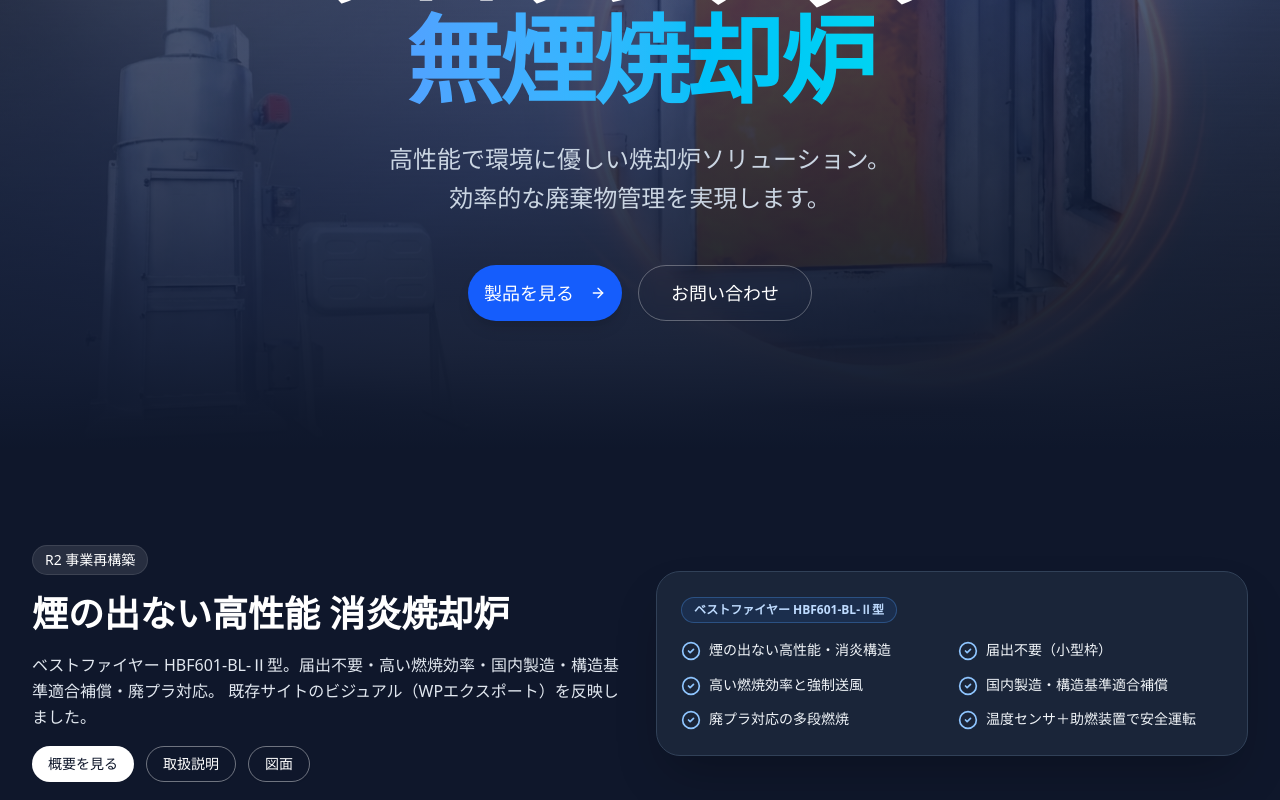
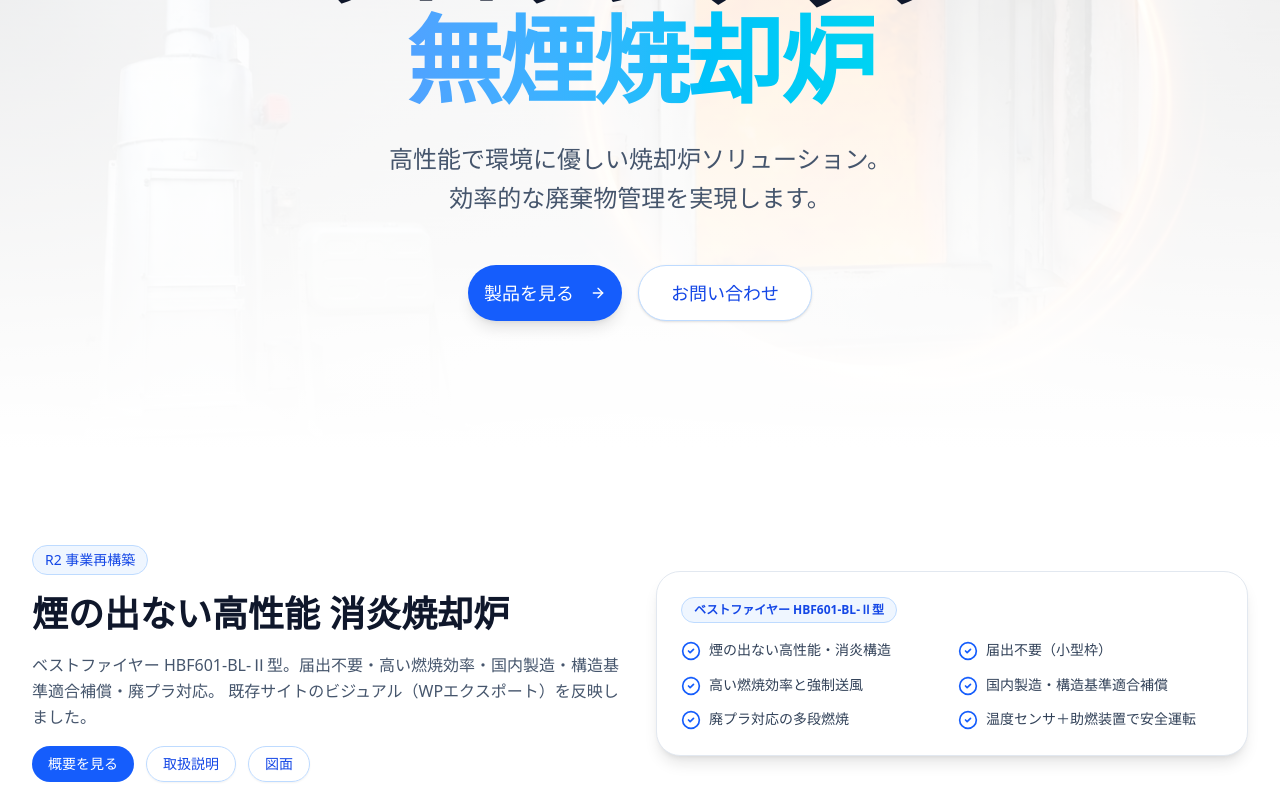
Before and after one commit to rnrnstar2/ProOneTech, a Next.js app: page / in a window 1280 px wide. Shown: the part 340-1140 px from the top of the page. Built offline with nearby package versions, Linux system fonts and the light colour scheme.

Commit message:
Light theme pass across pages

```diff
--- a/src/app/globals.css
+++ b/src/app/globals.css
@@ -46,37 +46,37 @@
 
 :root {
   --radius: 0.625rem;
-  --background: oklch(1 0 0);
-  --foreground: oklch(0.145 0 0);
+  --background: oklch(0.99 0.01 95);
+  --foreground: oklch(0.22 0.02 270);
   --card: oklch(1 0 0);
-  --card-foreground: oklch(0.145 0 0);
+  --card-foreground: oklch(0.22 0.02 270);
   --popover: oklch(1 0 0);
-  --popover-foreground: oklch(0.145 0 0);
-  --primary: oklch(0.205 0 0);
-  --primary-foreground: oklch(0.985 0 0);
-  --secondary: oklch(0.97 0 0);
-  --secondary-foreground: oklch(0.205 0 0);
-  --muted: oklch(0.97 0 0);
-  --muted-foreground: oklch(0.556 0 0);
-  --accent: oklch(0.97 0 0);
-  --accent-foreground: oklch(0.205 0 0);
-  --destructive: oklch(0.577 0.245 27.325);
-  --border: oklch(0.922 0 0);
-  --input: oklch(0.922 0 0);
-  --ring: oklch(0.708 0 0);
-  --chart-1: oklch(0.646 0.222 41.116);
-  --chart-2: oklch(0.6 0.118 184.704);
-  --chart-3: oklch(0.398 0.07 227.392);
-  --chart-4: oklch(0.828 0.189 84.429);
-  --chart-5: oklch(0.769 0.188 70.08);
-  --sidebar: oklch(0.985 0 0);
-  --sidebar-foreground: oklch(0.145 0 0);
-  --sidebar-primary: oklch(0.205 0 0);
-  --sidebar-primary-foreground: oklch(0.985 0 0);
-  --sidebar-accent: oklch(0.97 0 0);
-  --sidebar-accent-foreground: oklch(0.205 0 0);
-  --sidebar-border: oklch(0.922 0 0);
-  --sidebar-ring: oklch(0.708 0 0);
+  --popover-foreground: oklch(0.22 0.02 270);
+  --primary: oklch(0.62 0.16 255); /* ブルー系 */
+  --primary-foreground: oklch(0.99 0.01 95);
+  --secondary: oklch(0.96 0.02 95);
+  --secondary-foreground: oklch(0.25 0.02 270);
+  --muted: oklch(0.95 0.01 95);
+  --muted-foreground: oklch(0.45 0.02 270);
+  --accent: oklch(0.96 0.02 240);
+  --accent-foreground: oklch(0.2 0.03 270);
+  --destructive: oklch(0.63 0.2 25);
+  --border: oklch(0.9 0.01 95);
+  --input: oklch(0.9 0.01 95);
+  --ring: oklch(0.62 0.16 255);
+  --chart-1: oklch(0.72 0.18 255);
+  --chart-2: oklch(0.68 0.12 180);
+  --chart-3: oklch(0.58 0.1 40);
+  --chart-4: oklch(0.8 0.15 110);
+  --chart-5: oklch(0.75 0.12 320);
+  --sidebar: oklch(0.99 0.01 95);
+  --sidebar-foreground: oklch(0.22 0.02 270);
+  --sidebar-primary: oklch(0.62 0.16 255);
+  --sidebar-primary-foreground: oklch(0.99 0.01 95);
+  --sidebar-accent: oklch(0.95 0.01 95);
+  --sidebar-accent-foreground: oklch(0.22 0.02 270);
+  --sidebar-border: oklch(0.9 0.01 95);
+  --sidebar-ring: oklch(0.62 0.16 255);
 }
 
 
--- a/src/app/page.tsx
+++ b/src/app/page.tsx
@@ -45,7 +45,7 @@ export default function Home() {
   return (
     <div className="flex flex-col min-h-screen">
       {/* ヒーローセクション */}
-      <section className="relative overflow-hidden bg-gradient-to-br from-slate-900 via-blue-900 to-slate-900 py-16 sm:py-24 lg:py-32">
+      <section className="relative overflow-hidden bg-gradient-to-br from-blue-50 via-white to-white py-16 sm:py-24 lg:py-32">
         <div className="absolute inset-0">
           <img
             src="/images/generated_image_030def62-c154-47b3-9d54-89e0c0fa2532.png"
@@ -53,17 +53,17 @@ export default function Home() {
             className="h-full w-full object-cover opacity-40 scale-105"
           />
         </div>
-        <div className="absolute inset-0 bg-gradient-to-b from-transparent via-slate-900/50 to-slate-900"></div>
+        <div className="absolute inset-0 bg-gradient-to-b from-white/60 via-white/80 to-white"></div>
         <div className="container relative z-10 flex flex-col items-center text-center">
           <div className="inline-flex items-center gap-2 rounded-full bg-blue-600/20 px-4 py-2 backdrop-blur-sm mb-4 sm:mb-6 border border-blue-400/30">
             <Flame className="h-4 w-4 text-blue-400" />
             <span className="text-sm font-medium text-blue-400">最新の無煙焼却技術</span>
           </div>
-          <h1 className="text-4xl font-extrabold tracking-tight text-white sm:text-5xl md:text-6xl lg:text-7xl xl:text-8xl max-w-4xl px-4">
+          <h1 className="text-4xl font-extrabold tracking-tight text-slate-900 sm:text-5xl md:text-6xl lg:text-7xl xl:text-8xl max-w-4xl px-4">
             {siteInfo.brand} <br />
             <span className="bg-gradient-to-r from-blue-400 to-cyan-400 bg-clip-text text-transparent">無煙焼却炉</span>
           </h1>
-          <p className="mt-6 sm:mt-8 max-w-2xl text-lg sm:text-xl md:text-2xl text-slate-300 leading-relaxed px-4">
+          <p className="mt-6 sm:mt-8 max-w-2xl text-lg sm:text-xl md:text-2xl text-slate-600 leading-relaxed px-4">
             高性能で環境に優しい焼却炉ソリューション。<br />
             効率的な廃棄物管理を実現します。
           </p>
@@ -73,7 +73,7 @@ export default function Home() {
                 製品を見る <ArrowRight className="ml-2 h-5 w-5" />
               </Link>
             </Button>
-            <Button variant="outline" size="lg" className="bg-transparent text-white border-white/30 hover:bg-white/10 text-lg px-8 h-14 rounded-full backdrop-blur-sm" asChild>
+            <Button variant="outline" size="lg" className="bg-white text-blue-700 border-blue-200 hover:bg-blue-50 text-lg px-8 h-14 rounded-full shadow-sm" asChild>
               <Link href="/#contact">お問い合わせ</Link>
             </Button>
           </div>
@@ -81,34 +81,34 @@ export default function Home() {
       </section>
 
       {/* 事業再構築セクション（WP「TOP」より） */}
-      <section className="section-py bg-slate-900 text-white">
+      <section className="section-py bg-white text-slate-900">
         <div className="container">
           <div className="grid gap-8 lg:grid-cols-2 items-center">
             <div className="space-y-4">
-              <div className="inline-flex items-center gap-2 rounded-full bg-white/10 px-3 py-1 text-sm border border-white/10">
+              <div className="inline-flex items-center gap-2 rounded-full bg-blue-50 px-3 py-1 text-sm border border-blue-200 text-blue-700">
                 R2 事業再構築
               </div>
               <h2 className="text-3xl sm:text-4xl font-extrabold leading-tight">
                 煙の出ない高性能 消炎焼却炉
               </h2>
-              <p className="text-slate-200 leading-relaxed">
+              <p className="text-slate-600 leading-relaxed">
                 ベストファイヤー HBF601-BL-Ⅱ型。届出不要・高い燃焼効率・国内製造・構造基準適合補償・廃プラ対応。
                 既存サイトのビジュアル（WPエクスポート）を反映しました。
               </p>
               <div className="flex flex-wrap gap-3">
-                <Button asChild className="rounded-full bg-white text-slate-900 hover:bg-slate-100">
+                <Button asChild className="rounded-full bg-blue-600 text-white hover:bg-blue-700">
                   <Link href="/summary">概要を見る</Link>
                 </Button>
-                <Button asChild variant="outline" className="rounded-full border-white/40 text-white hover:bg-white/10">
+                <Button asChild variant="outline" className="rounded-full border-blue-200 text-blue-700 hover:bg-blue-50">
                   <Link href="/instruction">取扱説明</Link>
                 </Button>
-                <Button asChild variant="outline" className="rounded-full border-white/40 text-white hover:bg-white/10">
+                <Button asChild variant="outline" className="rounded-full border-blue-200 text-blue-700 hover:bg-blue-50">
                   <Link href="/drawing">図面</Link>
                 </Button>
               </div>
             </div>
-            <div className="rounded-3xl bg-slate-800/80 border border-slate-700 shadow-2xl p-6 space-y-4">
-              <div className="inline-flex items-center gap-2 rounded-full bg-blue-500/10 px-3 py-1 text-xs font-semibold text-blue-200 border border-blue-400/30">
+            <div className="rounded-3xl bg-white border border-slate-200 shadow-lg p-6 space-y-4">
+              <div className="inline-flex items-center gap-2 rounded-full bg-blue-50 px-3 py-1 text-xs font-semibold text-blue-700 border border-blue-200">
                 ベストファイヤー HBF601-BL-Ⅱ型
               </div>
               <div className="grid gap-3 sm:grid-cols-2">
@@ -121,8 +121,8 @@ export default function Home() {
                   "温度センサ＋助燃装置で安全運転",
                 ].map((item) => (
                   <div key={item} className="flex items-start gap-2">
-                    <CheckCircle2 className="h-5 w-5 text-blue-300 mt-0.5" />
-                    <span className="text-sm text-slate-100 leading-relaxed">{item}</span>
+                    <CheckCircle2 className="h-5 w-5 text-blue-600 mt-0.5" />
+                    <span className="text-sm text-slate-700 leading-relaxed">{item}</span>
                   </div>
                 ))}
               </div>
@@ -175,18 +175,18 @@ export default function Home() {
       </section>
 
       {/* 会社概要セクション */}
-      <section id="about" className="section-py bg-gradient-to-br from-slate-900 to-slate-800 text-white">
+      <section id="about" className="section-py bg-gradient-to-br from-blue-50 via-white to-white text-slate-900">
         <div className="container">
           <div className="grid gap-12 lg:grid-cols-2 items-center">
             <div className="space-y-6">
               <h2 className="text-4xl font-bold tracking-tight sm:text-5xl">
                 {siteInfo.brand}について
               </h2>
-              <p className="text-lg text-slate-300 leading-relaxed">
+              <p className="text-lg text-slate-600 leading-relaxed">
                 {siteInfo.brand}は、最新の廃棄物管理ニーズに対応する高効率焼却炉の専門メーカーです。
                 環境に配慮した持続可能で無煙、かつ耐久性に優れたソリューションを提供することが私たちの使命です。
               </p>
-              <p className="text-lg text-slate-300 leading-relaxed">
+              <p className="text-lg text-slate-600 leading-relaxed">
                 20年以上にわたる熱工学の経験を活かし、環境への影響を最小限に抑えながら効率を最大化する燃焼技術を完成させました。
               </p>
               <div className="grid grid-cols-3 gap-6 pt-6">
@@ -203,11 +203,11 @@ export default function Home() {
                   <div className="text-sm text-slate-400">顧客満足度</div>
                 </div>
               </div>
-              <Button size="lg" className="bg-white text-slate-900 hover:bg-slate-100 rounded-full" asChild>
+              <Button size="lg" className="bg-white text-slate-900 hover:bg-gray-100 rounded-full" asChild>
                 <Link href="/summary">詳しく見る</Link>
               </Button>
             </div>
-            <div className="relative h-[420px] rounded-3xl overflow-hidden shadow-2xl bg-slate-900 flex items-center justify-center border border-slate-700/60">
+            <div className="relative h-[420px] rounded-3xl overflow-hidden shadow-2xl bg-white flex items-center justify-center border border-slate-700/60">
               <img
                 src="/images/generated_image_d1b06f37-f294-4fbb-9e87-8205593c3e6d.png"
                 alt={`${siteInfo.brand} 焼却炉ビジュアル`}
@@ -220,7 +220,7 @@ export default function Home() {
       </section>
 
       {/* 法律対応セクション（WP「小型焼却炉の法律」より） */}
-      <section className="section-py bg-slate-50">
+      <section className="section-py bg-gray-50">
         <div className="container space-y-12">
           <div className="space-y-3 text-center">
             <h2 className="text-3xl sm:text-4xl font-bold">小型焼却炉の法律について</h2>
@@ -307,7 +307,7 @@ export default function Home() {
                   <li>焼却灰・未燃物を飛散させない。</li>
                 </ul>
                 <p className="text-amber-700 font-semibold">違反は懲役・罰金の対象。適正運用が必須です。</p>
-                <details className="mt-2 rounded-lg border border-slate-200 bg-slate-100 px-3 py-2 text-slate-700">
+                <details className="mt-2 rounded-lg border border-slate-200 bg-gray-100 px-3 py-2 text-slate-700">
                   <summary className="cursor-pointer font-semibold text-slate-800">詳細を見る</summary>
                   <p className="text-xs leading-relaxed mt-2">
                     違反者には「3年以下の懲役、300万円以下の罰金またはその両方」。法人には加重罰が適用される場合があります。
@@ -323,7 +323,7 @@ export default function Home() {
               <CardContent className="text-sm text-muted-foreground space-y-2">
                 <p>野焼きは違法です。罰則：5年以下の懲役または1,000万円以下の罰金（法人は最大1億円）。</p>
                 <p>適法な焼却炉で、基準に沿った運用を行ってください。</p>
-                <details className="mt-2 rounded-lg border border-slate-200 bg-slate-100 px-3 py-2 text-slate-700">
+                <details className="mt-2 rounded-lg border border-slate-200 bg-gray-100 px-3 py-2 text-slate-700">
                   <summary className="cursor-pointer font-semibold text-slate-800">詳細を見る</summary>
                   <p className="text-xs leading-relaxed mt-2">
                     焼却灰・未燃物の飛散を防ぎ、煙突からの黒煙を抑えることが求められます。違反時は個人に加え法人にも加重罰が科されます。
@@ -347,14 +347,14 @@ export default function Home() {
 
           <div className="grid gap-6 lg:grid-cols-[1.1fr,1.2fr] items-start">
             <div className="grid gap-4">
-              <div className="aspect-[4/3] w-full overflow-hidden rounded-2xl border border-slate-200 shadow-sm bg-slate-50 flex items-center justify-center">
+              <div className="aspect-[4/3] w-full overflow-hidden rounded-2xl border border-slate-200 shadow-sm bg-gray-50 flex items-center justify-center">
                 <img
                   src="/images/スクリーンショット-2023-01-10-14.46.12.png"
                   alt="部品一覧イメージ（価格表）"
                   className="h-full w-full object-contain"
                 />
               </div>
-              <div className="aspect-[4/3] w-full overflow-hidden rounded-2xl border border-slate-200 shadow-sm bg-slate-50 flex items-center justify-center">
+              <div className="aspect-[4/3] w-full overflow-hidden rounded-2xl border border-slate-200 shadow-sm bg-gray-50 flex items-center justify-center">
                 <img
                   src="/images/スクリーンショット-2022-12-13-15.03.00.png"
                   alt="部品一覧イメージ（一覧表）"
@@ -389,11 +389,11 @@ export default function Home() {
           <div className="grid gap-6 sm:grid-cols-2 lg:grid-cols-3">
             {products.slice(0, 3).map((product) => (
               <Card key={product.id} className="flex flex-col overflow-hidden border-slate-200">
-                <div className="relative aspect-square w-full bg-slate-100">
+                <div className="relative aspect-square w-full bg-gray-100">
                   {product.image ? (
                     <img src={product.image} alt={product.title} className="h-full w-full object-cover" />
                   ) : (
-                    <div className="flex h-full items-center justify-center text-slate-300 text-5xl">📦</div>
+                    <div className="flex h-full items-center justify-center text-slate-600 text-5xl">📦</div>
                   )}
                 </div>
                 <CardHeader>
@@ -418,7 +418,7 @@ export default function Home() {
       </section>
 
       {/* 最新ニュース */}
-      <section id="blog" className="section-py bg-slate-50">
+      <section id="blog" className="section-py bg-gray-50">
         <div className="container">
           <div className="flex items-center justify-between mb-12">
             <div>
@@ -474,23 +474,23 @@ export default function Home() {
       </section>
 
       {/* お問い合わせセクション */}
-      <section id="contact" className="section-py bg-gradient-to-br from-blue-600 to-blue-800 text-white">
+      <section id="contact" className="section-py bg-gradient-to-br from-blue-50 via-white to-white text-slate-900">
         <div className="container max-w-4xl text-center">
-          <h2 className="text-4xl font-bold tracking-tight sm:text-5xl mb-6">
+          <h2 className="text-4xl font-bold tracking-tight sm:text-5xl mb-6 text-slate-900">
             廃棄物管理をアップグレードしませんか?
           </h2>
-          <p className="text-xl text-blue-100 mb-12 leading-relaxed">
+          <p className="text-xl text-slate-600 mb-12 leading-relaxed">
             今すぐお問い合わせいただき、無料相談またはお見積りをご依頼ください。<br />
             専門チームが迅速に対応いたします。
           </p>
           <div className="flex flex-col sm:flex-row justify-center gap-4">
-            <Button size="lg" className="bg-white text-blue-600 hover:bg-blue-50 px-10 h-16 text-lg rounded-full shadow-xl">
+            <Button size="lg" className="bg-blue-600 text-white hover:bg-blue-700 px-10 h-16 text-lg rounded-full shadow-xl">
               お見積り依頼
             </Button>
             <Button
               variant="outline"
               size="lg"
-              className="border-white text-blue-50 hover:bg-white/10 px-10 h-16 text-lg rounded-full bg-white/5 backdrop-blur"
+              className="border-blue-200 text-blue-700 hover:bg-blue-50 px-10 h-16 text-lg rounded-full bg-white"
             >
               サポートに連絡
             </Button>
```
Also changed, not shown: src/app/company/page.tsx (+9 -7 lines), src/app/contact/page.tsx (+22 -22 lines), src/app/drawing/page.tsx (+6 -6 lines), src/app/instruction/page.tsx (+7 -7 lines), src/app/legal/page.tsx (+6 -6 lines), src/app/privacy/page.tsx (+6 -6 lines), src/app/summary/page.tsx (+13 -13 lines), src/app/terms/page.tsx (+6 -6 lines).
